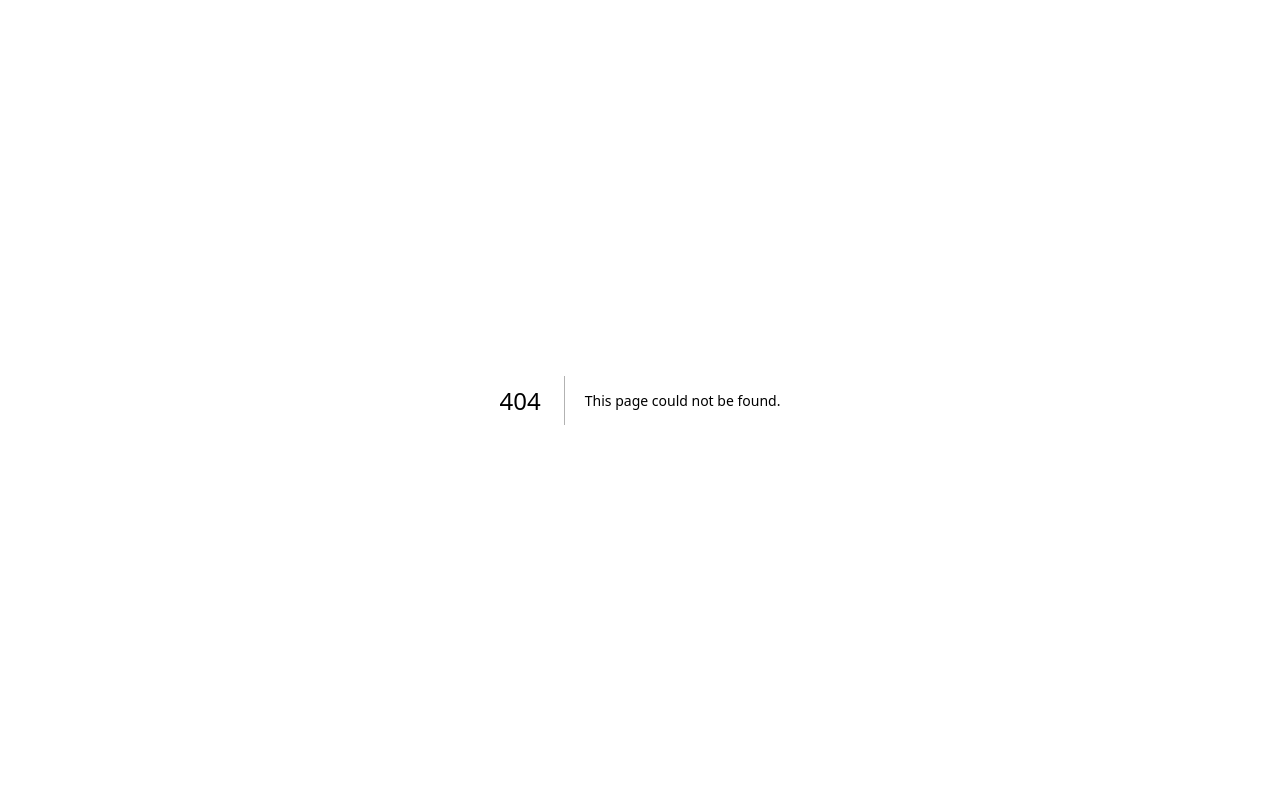
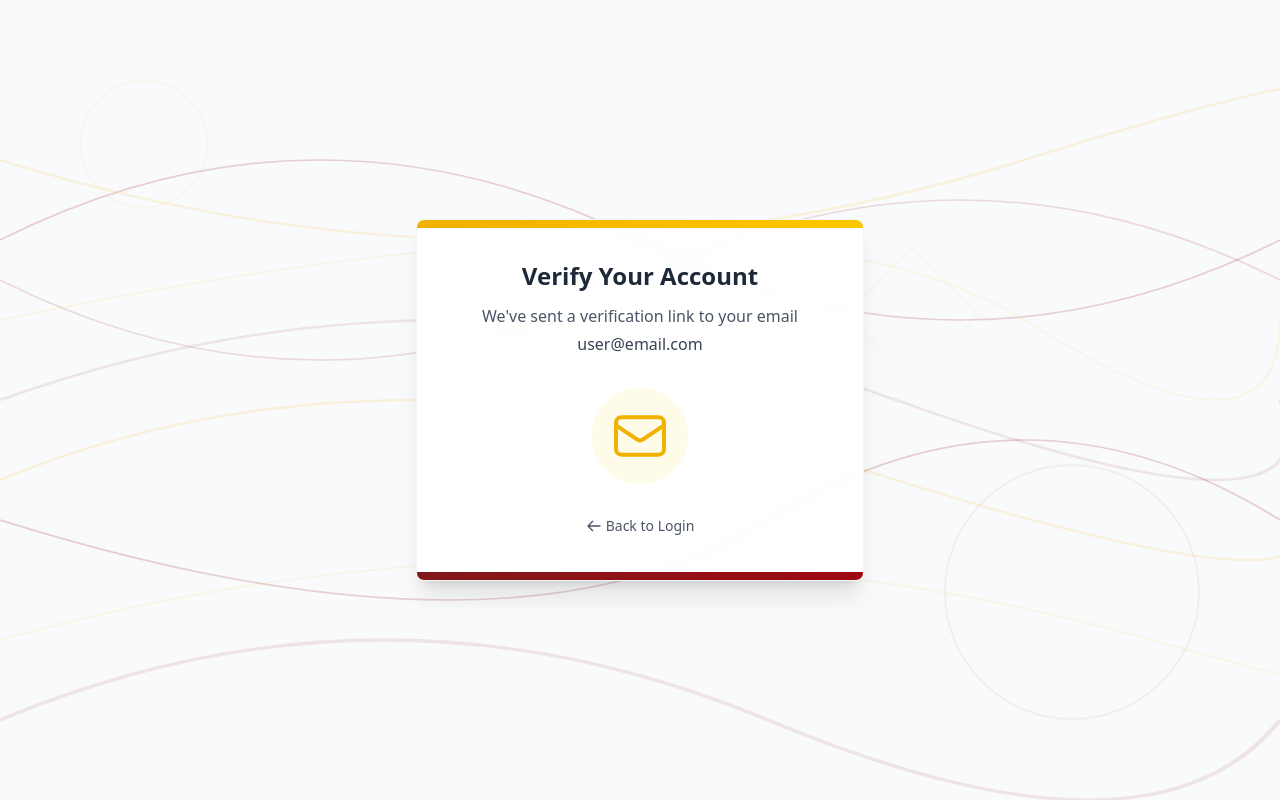
Before and after one commit to mihkuno/RESPOCU, a Next.js app: page /auth/verify in a window 1280 px wide. Before the commit this address had no page. Built offline with nearby package versions, Linux system fonts and the light colour scheme.

Commit message:
ui: add OTP verification component with loading and result states

```diff
--- /dev/null
+++ b/src/app/auth/verify/page.tsx
@@ -0,0 +1,151 @@
+"use client"
+import React, { useState, useEffect } from 'react';
+import Link from 'next/link';
+import Image from 'next/image';
+
+export default function OTPVerification({ initialState = 'default' }) {
+    // State management for different verification states
+    const [verificationState, setVerificationState] = useState(initialState);
+
+
+    // For demo purposes, simulate verification process
+    useEffect(() => {
+        if (verificationState === 'loading') {
+            const timer = setTimeout(() => {
+                // Simulate API response - change to 'verified' or 'invalid' based on your needs
+                const mockResult = new URLSearchParams(window.location.search).get('mock') || 'verified';
+                setVerificationState(mockResult);
+            }, 2000);
+
+            return () => clearTimeout(timer);
+        }
+    }, [verificationState]);
+
+    // Content based on verification state
+    const renderContent = () => {
+        switch (verificationState) {
+            case 'loading':
+                return (
+                    <>
+                        <div className="text-center mb-8">
+                            <h2 className="text-2xl font-bold text-gray-800 mb-3">Verifying Your Account</h2>
+                            <p className="text-gray-600">Please wait while we verify your email</p>
+                        </div>
+
+                        {/* Loading Spinner */}
+                        <div className="flex justify-center mb-8">
+                            <div className="p-4 bg-yellow-50 rounded-full relative">
+                                <svg className="h-16 w-16 text-yellow-500 opacity-25" viewBox="0 0 24 24" fill="none">
+                                    <circle className="opacity-25" cx="12" cy="12" r="10" stroke="currentColor" strokeWidth="4"></circle>
+                                    <path className="opacity-75" fill="currentColor" d="M4 12a8 8 0 018-8V0C5.373 0 0 5.373 0 12h4zm2 5.291A7.962 7.962 0 014 12H0c0 3.042 1.135 5.824 3 7.938l3-2.647z"></path>
+                                </svg>
+                                <div className="absolute inset-0 flex items-center justify-center">
+                                    <span className="animate-ping absolute h-8 w-8 rounded-full bg-yellow-400 opacity-20"></span>
+                                    <span className="relative rounded-full h-4 w-4 bg-yellow-500"></span>
+                                </div>
+                            </div>
+                        </div>
+                    </>
+                );
+
+            case 'verified':
+                return (
+                    <>
+                        <div className="text-center mb-8">
+                            <h2 className="text-2xl font-bold text-gray-800 mb-3">Email Verified!</h2>
+                            <p className="text-gray-600 mb-1">Your account has been successfully verified</p>
+                        </div>
+
+                        {/* Success Icon */}
+                        <div className="flex justify-center mb-8">
+                            <div className="p-4 bg-green-50 rounded-full">
+                                <svg xmlns="http://www.w3.org/2000/svg" className="h-16 w-16 text-green-500" fill="none" viewBox="0 0 24 24" stroke="currentColor">
+                                    <path strokeLinecap="round" strokeLinejoin="round" strokeWidth={1.5} d="M9 12l2 2 4-4m6 2a9 9 0 11-18 0 9 9 0 0118 0z" />
+                                </svg>
+                            </div>
+                        </div>
+                    </>
+                );
+
+            case 'invalid':
+                return (
+                    <>
+                        <div className="text-center mb-8">
+                            <h2 className="text-2xl font-bold text-gray-800 mb-3">Invalid Verification</h2>
+                            <p className="text-gray-600 mb-1">The verification link is invalid or expired</p>
+                        </div>
+
+                        {/* Error Icon */}
+                        <div className="flex justify-center mb-8">
+                            <div className="p-4 bg-red-50 rounded-full">
+                                <svg xmlns="http://www.w3.org/2000/svg" className="h-16 w-16 text-red-500" fill="none" viewBox="0 0 24 24" stroke="currentColor">
+                                    <path strokeLinecap="round" strokeLinejoin="round" strokeWidth={1.5} d="M12 8v4m0 4h.01M21 12a9 9 0 11-18 0 9 9 0 0118 0z" />
+                                </svg>
+                            </div>
+                        </div>
+
+
+                        <div className="text-center mb-8">
+                        </div>
+
+                        {/* Back to Login Link - visible in all states */}
+                        <div className="mt-6 text-center">
+                            <Link href="/login" className="inline-flex items-center text-sm text-gray-600 hover:text-red-900 transition-colors">
+                                <svg xmlns="http://www.w3.org/2000/svg" className="h-4 w-4 mr-1" fill="none" viewBox="0 0 24 24" stroke="currentColor">
+                                    <path strokeLinecap="round" strokeLinejoin="round" strokeWidth={2} d="M10 19l-7-7m0 0l7-7m-7 7h18" />
+                                </svg>
+                                Back to Login
+                            </Link>
+                        </div>
+                    </>
+                );
+
+            default:
+                return (
+                    <>
+                        <div className="text-center mb-8">
+                            <h2 className="text-2xl font-bold text-gray-800 mb-3">Verify Your Account</h2>
+                            <p className="text-gray-600 mb-1">We've sent a verification link to your email</p>
+                            <p className="text-gray-700 font-medium">user@email.com</p>
+                        </div>
+
+                        {/* Email Illustration */}
+                        <div className="flex justify-center mb-8">
+                            <div className="p-4 bg-yellow-50 rounded-full">
+                                <svg xmlns="http://www.w3.org/2000/svg" className="h-16 w-16 text-yellow-500" fill="none" viewBox="0 0 24 24" stroke="currentColor">
+                                    <path strokeLinecap="round" strokeLinejoin="round" strokeWidth={1.5} d="M3 8l7.89 5.26a2 2 0 002.22 0L21 8M5 19h14a2 2 0 002-2V7a2 2 0 00-2-2H5a2 2 0 00-2 2v10a2 2 0 002 2z" />
+                                </svg>
+                            </div>
+                        </div>
+
+
+                        {/* Back to Login Link - visible in all states */}
+                        <div className="mt-6 text-center">
+                            <Link href="/login" className="inline-flex items-center text-sm text-gray-600 hover:text-red-900 transition-colors">
+                                <svg xmlns="http://www.w3.org/2000/svg" className="h-4 w-4 mr-1" fill="none" viewBox="0 0 24 24" stroke="currentColor">
+                                    <path strokeLinecap="round" strokeLinejoin="round" strokeWidth={2} d="M10 19l-7-7m0 0l7-7m-7 7h18" />
+                                </svg>
+                                Back to Login
+                            </Link>
+                        </div>
+                    </>
+                );
+        }
+    };
+
+    return (
+
+        <div className="w-full max-w-md bg-white/90 backdrop-blur-sm rounded-lg shadow-xl overflow-hidden border border-gray-100 relative z-10">
+            <div className="bg-gradient-to-r from-yellow-500 to-yellow-400 h-2"></div>
+
+            {/* OTP Form */}
+            <div className="p-8">
+                {renderContent()}
+            </div>
+
+            <div className="bg-gradient-to-r from-red-900 to-red-800 h-2"></div>
+        </div>
+
+
+    );
+}
```
